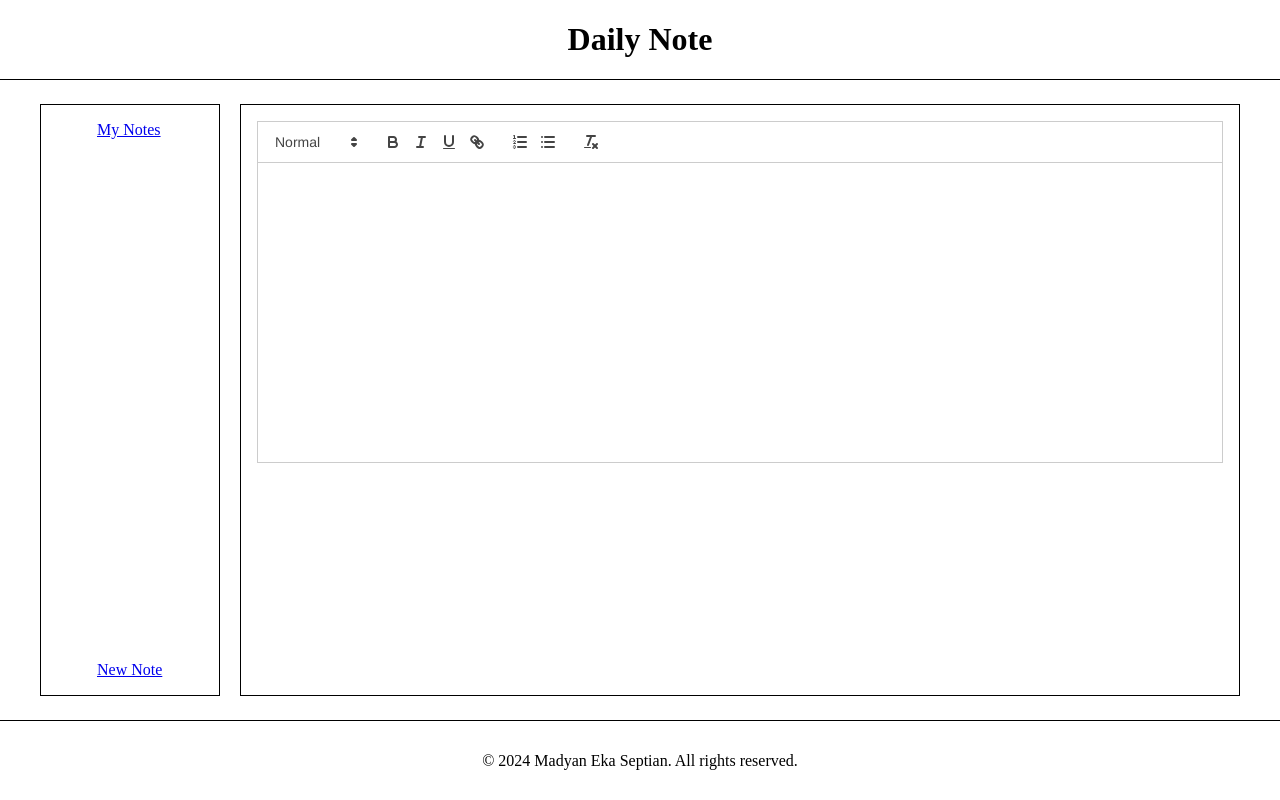
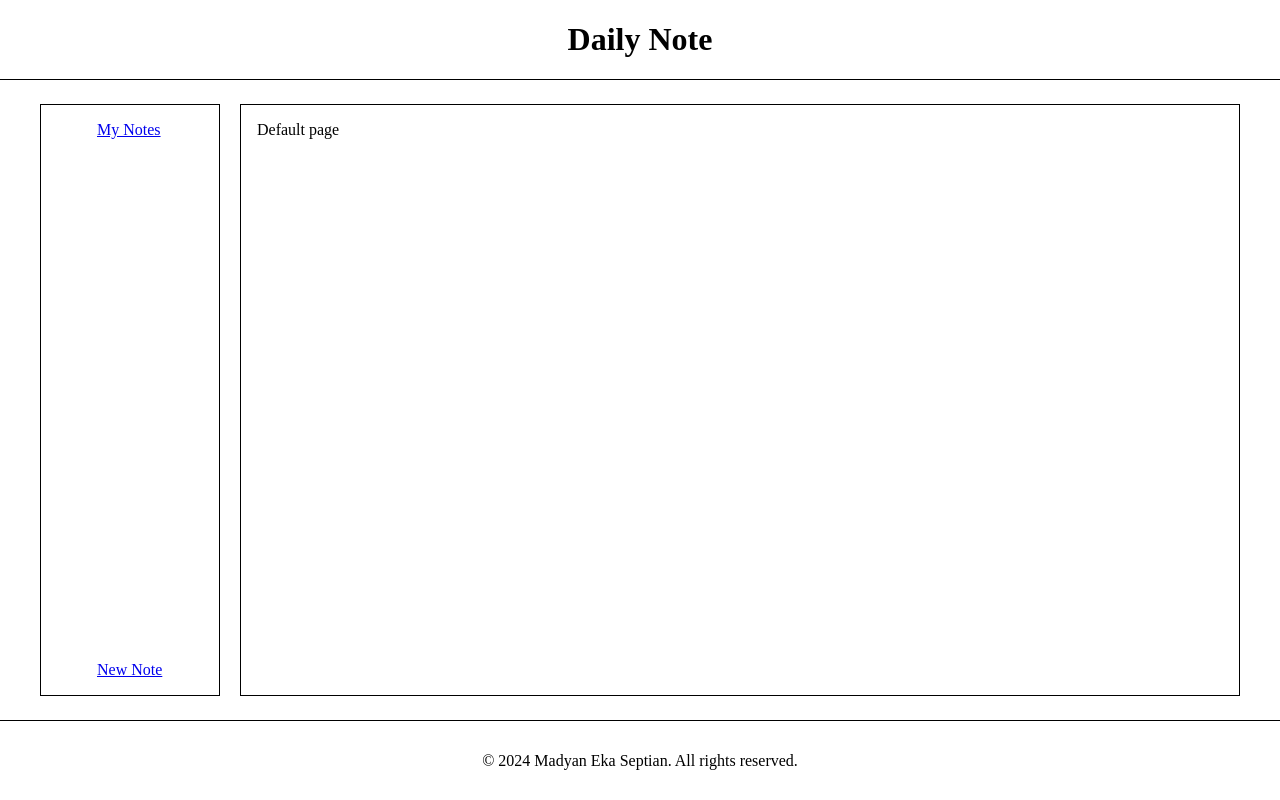
Before and after one commit to madyanes/daily-note, a React (Vite) app: page / in a window 1280 px wide. Built offline with nearby package versions, Linux system fonts and the light colour scheme.

Commit message:
React Router integration
<AppContainer /> berperan sebagain <Outlet />

```diff
--- a/src/components/AppContainer.jsx
+++ b/src/components/AppContainer.jsx
@@ -1,9 +1,9 @@
-import NewNote from './NewNote'
+import { Outlet } from 'react-router-dom'
 
 export default function AppContainer() {
   return (
     <section>
-      <NewNote />
+      <Outlet />
     </section>
   )
 }
--- /dev/null
+++ b/src/components/DefaultPage.jsx
@@ -0,0 +1,3 @@
+export default function DefaultPage() {
+  return <p>Default page</p>
+}
--- a/src/components/SideMenu.jsx
+++ b/src/components/SideMenu.jsx
@@ -1,13 +1,15 @@
+import { Link } from 'react-router-dom'
+
 export default function SideMenu() {
   return (
     <section id='side-menu'>
       <nav>
         <ul>
           <li>
-            <a href='#'>My Notes</a>
+            <Link to={'/'}>My Notes</Link>
           </li>
           <li id='new-note'>
-            <a href='#'>New Note</a>
+            <Link to={'/new'}>New Note</Link>
           </li>
         </ul>
       </nav>
--- a/src/main.jsx
+++ b/src/main.jsx
@@ -1,9 +1,30 @@
 import React from 'react'
 import ReactDOM from 'react-dom/client'
+import { createBrowserRouter, RouterProvider } from 'react-router-dom'
+
 import App from './App.jsx'
+import DefaultPage from './components/DefaultPage.jsx'
+import NewNote from './components/NewNote.jsx'
+
+const router = createBrowserRouter([
+  {
+    path: '/',
+    element: <App />,
+    children: [
+      {
+        index: true,
+        element: <DefaultPage />,
+      },
+      {
+        path: 'new',
+        element: <NewNote />,
+      },
+    ],
+  },
+])
 
 ReactDOM.createRoot(document.getElementById('root')).render(
   <React.StrictMode>
-    <App />
+    <RouterProvider router={router} />
   </React.StrictMode>
 )
```
